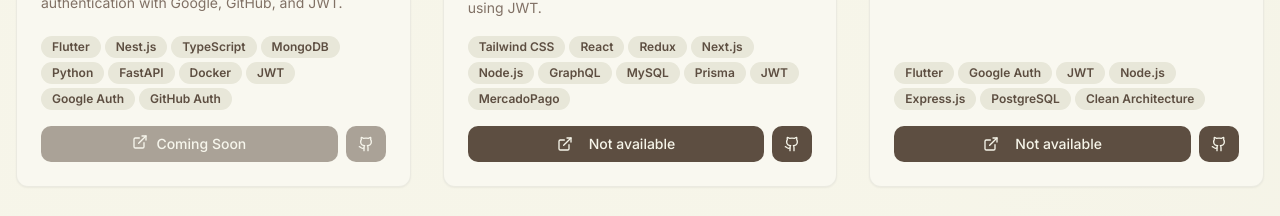
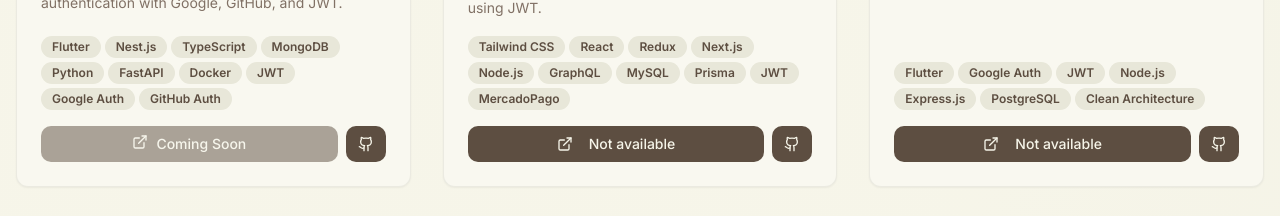
Before and after one commit to ISAASPWDI/my_portfolio, a React (Vite) app: page /projects in a window 1280 px wide. Shown: the part 800-1016 px from the top of the page. Built offline with nearby package versions, Linux system fonts and the light colour scheme.

Commit message:
implementing githubUrl for studysync project

```diff
--- a/src/pages/Projects.tsx
+++ b/src/pages/Projects.tsx
@@ -23,7 +23,7 @@ export default function Projects() {
         "GitHub Auth",
       ],
       liveUrl: "#",
-      githubUrl: "#",
+      githubUrl: "https://github.com/ISAASPWDI/studysync-backend",
       date: "2025",
       status: "Completed",
     },
```
